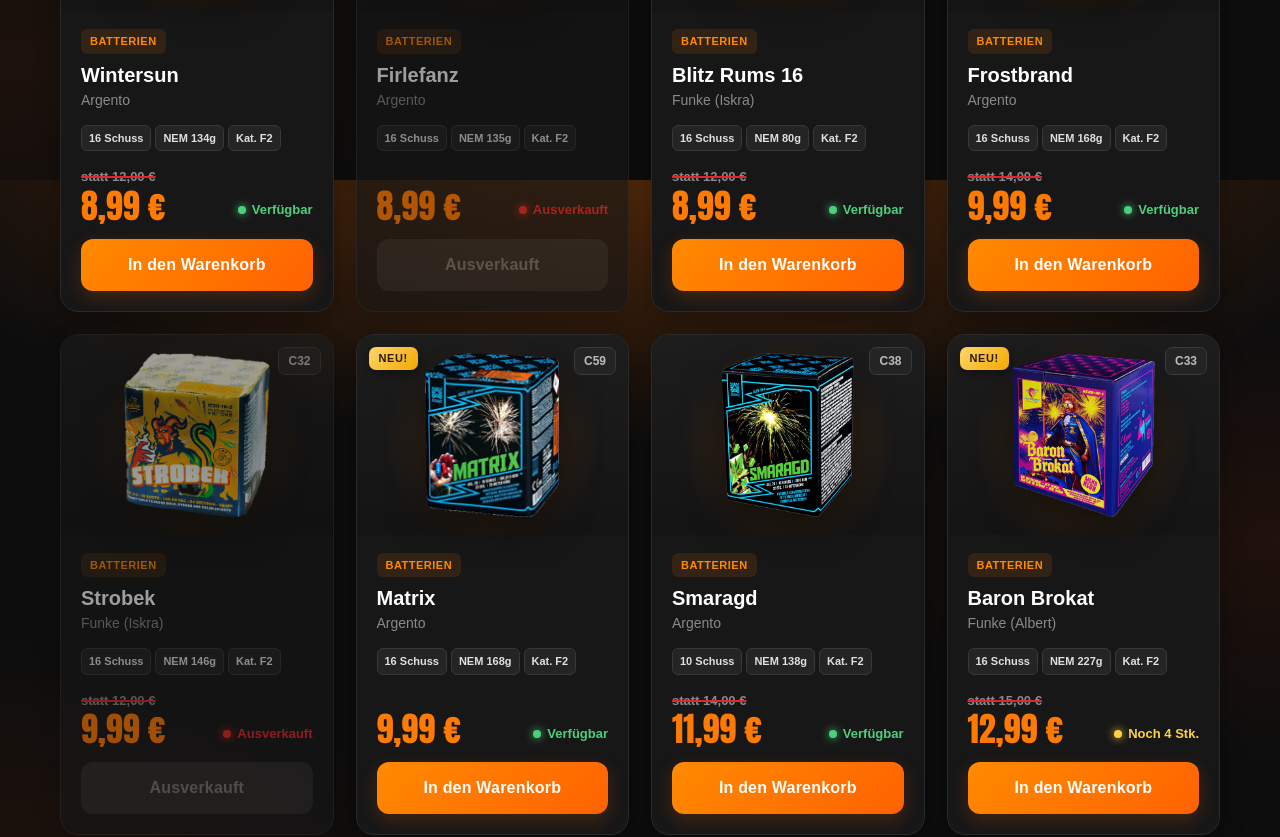
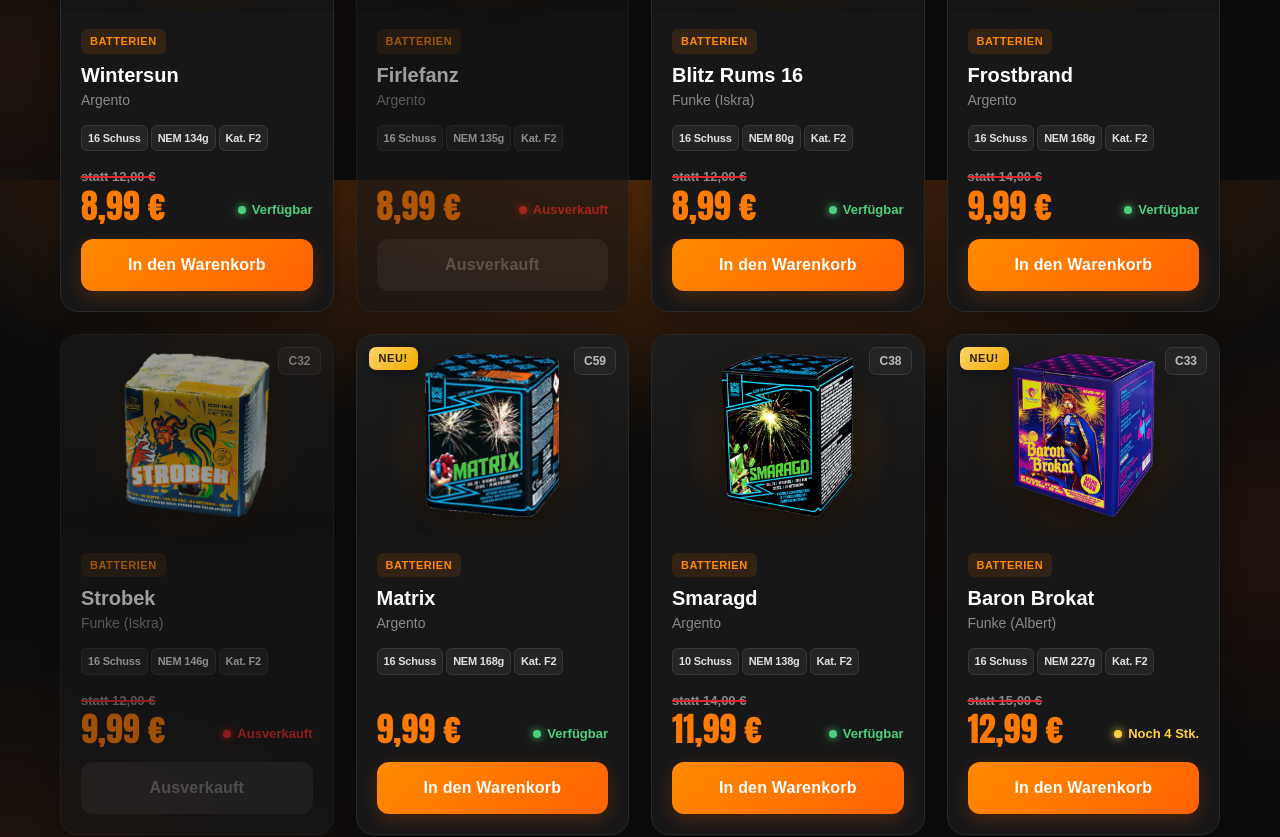
Before and after one commit to pyromoe/zppyrotechnik, a plain HTML site: page index.html in a window 1280 px wide. Shown: the part 1420-2257 px from the top of the page. Drawn offline with Linux system fonts and the light colour scheme.

Commit message:
Add files via upload

```diff
--- a/app.js
+++ b/app.js
@@ -320,7 +320,7 @@ function renderProducts() {
     }
 
     if (product.nem && product.nem !== "-") {
-      details += `<span>NEM ${product.nem.replace("/Stk", "")}</span>`;
+      details += `<span>NEM ${product.nem}</span>`;
     }
 
     // Dynamische Kategorie F1/F2 aus dem jeweiligen Produkt
--- a/style.css
+++ b/style.css
@@ -1381,11 +1381,12 @@ footer a:hover {
    DETAIL-FELDER KOMPAKT (alles in einer Zeile)
    ========================================= */
 
-.product-details { gap: 4px; }
+.product-details { gap: 3px; }
 
 .product-details span {
-  padding: 4px 7px;
+  padding: 4px 6px;
   font-size: 11px;
+  letter-spacing: -0.2px;
   border-radius: 6px;
   white-space: nowrap;
 }
```
